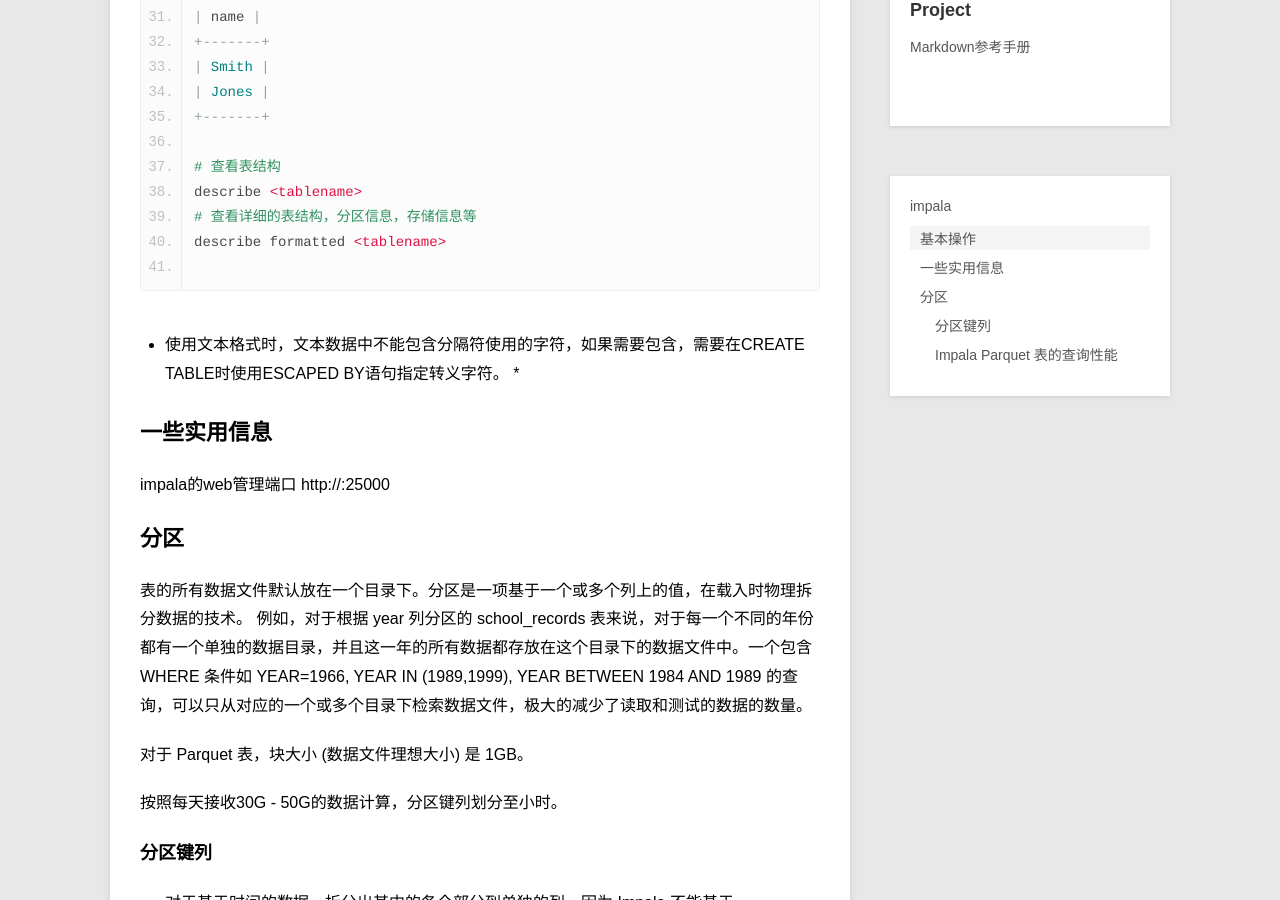
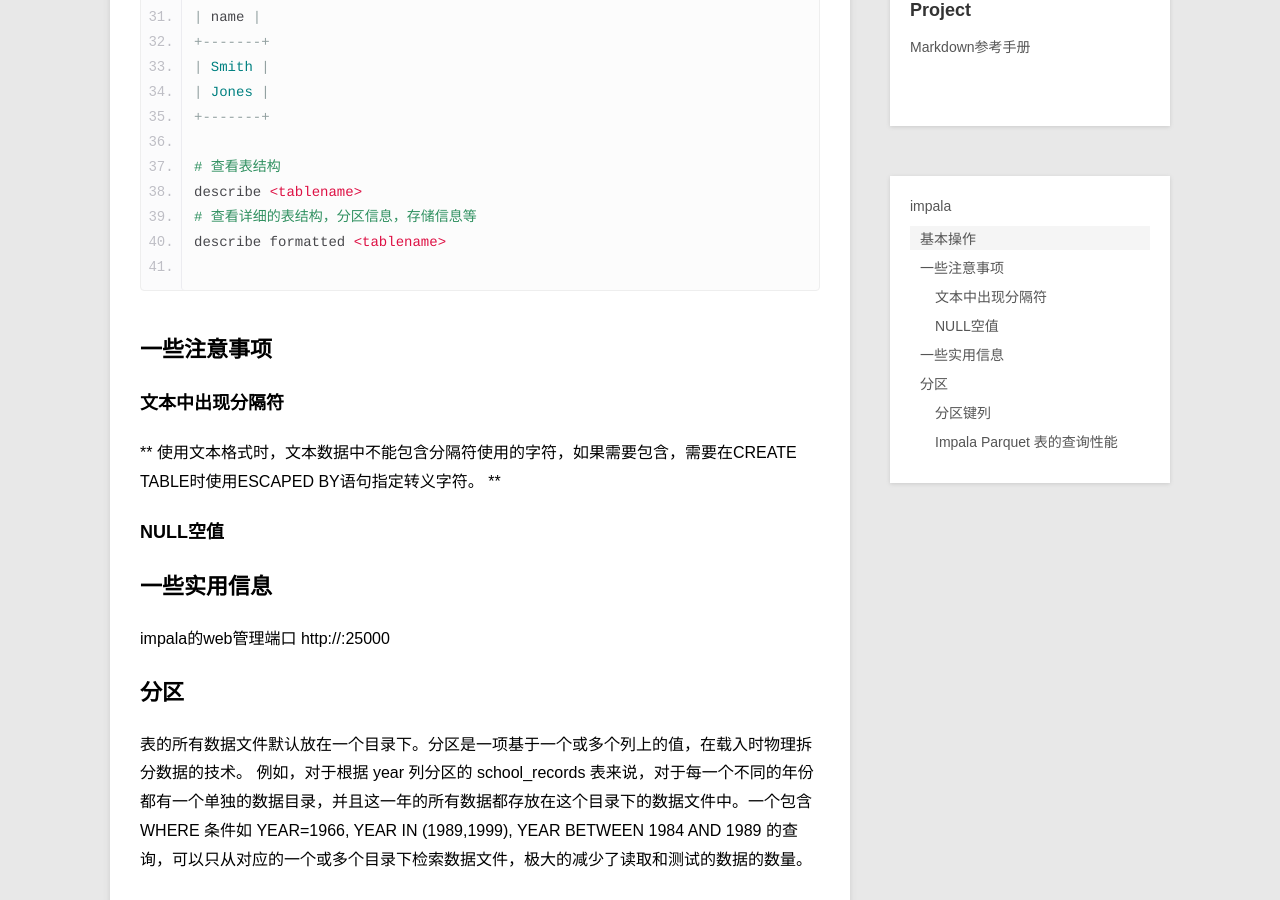
Before and after one commit to moreorless/moreorless.github.io, a Jekyll site: the page built from _posts/blog/2014-11-18-impala-perf.md, in a window 1280 px wide and 900 px high, scrolled down 1034 px. Built offline with Jekyll 4.4.1, drawn with Linux system fonts in a browser that asks for light colours; Markdown is read by kramdown in place of the engine named in the settings.

Commit message:
update impala

````diff
--- a/_posts/blog/2014-11-18-impala-perf.md
+++ b/_posts/blog/2014-11-18-impala-perf.md
@@ -51,7 +51,12 @@ describe formatted <tablename>
 
 ```
 
-* 使用文本格式时，文本数据中不能包含分隔符使用的字符，如果需要包含，需要在CREATE TABLE时使用ESCAPED BY语句指定转义字符。 *
+## 一些注意事项
+### 文本中出现分隔符
+** 使用文本格式时，文本数据中不能包含分隔符使用的字符，如果需要包含，需要在CREATE TABLE时使用ESCAPED BY语句指定转义字符。 **
+
+### NULL空值
+
 
 ## 一些实用信息
 impala的web管理端口
````
